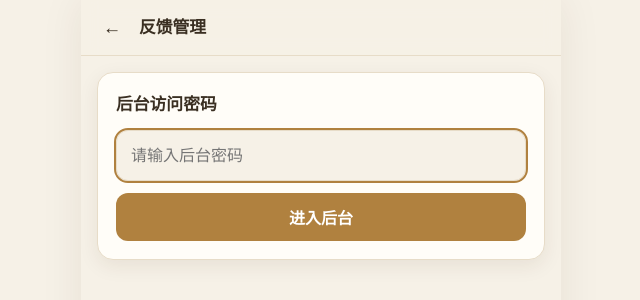
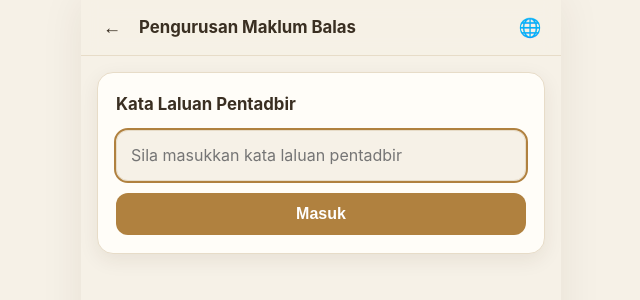
Before and after one commit to Kandre-Smith/new-voices-of-the-silk-road, a React (Vite) app in the folder client/: page /admin in a window 1280 px wide. Shown: the top 300 px of the page, without its empty margins (319-959 px from the left). Built offline with nearby package versions, Linux system fonts and the light colour scheme.

Commit message:
后台反馈查看页支持三语切换

```diff
--- a/client/src/i18n/messages.json
+++ b/client/src/i18n/messages.json
@@ -41,6 +41,16 @@
     "settings.font": "字体调节",
     "settings.feedback": "意见与反馈",
     "settings.about": "关于我们",
+    "admin.title": "反馈管理",
+    "admin.password": "后台访问密码",
+    "admin.passwordPlaceholder": "请输入后台密码",
+    "admin.enter": "进入后台",
+    "admin.verifying": "验证中…",
+    "admin.refresh": "刷新",
+    "admin.logout": "退出",
+    "admin.empty": "暂无反馈",
+    "admin.error": "密码错误或加载失败，请重试",
+    "admin.imageAlt": "反馈图片",
     "font.title": "字体调节",
     "font.previewLabel": "预览",
     "font.previewText": "丝路新声，伴你畅游长安。",
@@ -189,6 +199,16 @@
     "settings.font": "Pelarasan Saiz Fon",
     "settings.feedback": "Maklum Balas",
     "settings.about": "Tentang Kami",
+    "admin.title": "Pengurusan Maklum Balas",
+    "admin.password": "Kata Laluan Pentadbir",
+    "admin.passwordPlaceholder": "Sila masukkan kata laluan pentadbir",
+    "admin.enter": "Masuk",
+    "admin.verifying": "Mengesahkan…",
+    "admin.refresh": "Muat Semula",
+    "admin.logout": "Log Keluar",
+    "admin.empty": "Tiada maklum balas",
+    "admin.error": "Kata laluan salah atau gagal dimuatkan, sila cuba lagi",
+    "admin.imageAlt": "Imej maklum balas",
     "font.title": "Pelarasan Saiz Fon",
     "font.previewLabel": "Pratonton",
     "font.previewText": "Suara Baharu Jalan Sutera, menemani anda menjelajah Chang'an.",
@@ -337,6 +357,16 @@
     "settings.font": "Font Size",
     "settings.feedback": "Feedback",
     "settings.about": "About Us",
+    "admin.title": "Feedback Management",
+    "admin.password": "Admin Password",
+    "admin.passwordPlaceholder": "Enter admin password",
+    "admin.enter": "Enter",
+    "admin.verifying": "Verifying…",
+    "admin.refresh": "Refresh",
+    "admin.logout": "Logout",
+    "admin.empty": "No feedback",
+    "admin.error": "Wrong password or load failed, please try again",
+    "admin.imageAlt": "Feedback image",
     "font.title": "Font Size",
     "font.previewLabel": "Preview",
     "font.previewText": "Silk Road New Voice, your companion through Chang’an.",
--- a/client/src/pages/Admin.tsx
+++ b/client/src/pages/Admin.tsx
@@ -1,25 +1,29 @@
 import { useEffect, useState } from 'react';
+import { useNavigate } from 'react-router-dom';
 import Screen from '../components/Screen';
 import { fetchFeedback, type FeedbackEntry } from '../api';
+import { useApp } from '../store';
 
 const PW_KEY = 'srv-admin-pw';
 
-/** 后台反馈查看页（开发者专用，中文，不计入面向游客的 9 页面） */
+/** 后台反馈查看页（开发者专用，跟随应用三语切换） */
 export default function Admin() {
+  const { t } = useApp();
+  const navigate = useNavigate();
   const [pw, setPw] = useState(() => sessionStorage.getItem(PW_KEY) || '');
   const [list, setList] = useState<FeedbackEntry[] | null>(null);
   const [loading, setLoading] = useState(false);
-  const [error, setError] = useState('');
+  const [failed, setFailed] = useState(false);
 
   async function load(password: string) {
     setLoading(true);
-    setError('');
+    setFailed(false);
     try {
       const data = await fetchFeedback(password);
       setList(data);
       sessionStorage.setItem(PW_KEY, password);
     } catch {
-      setError('密码错误或加载失败，请重试');
+      setFailed(true);
       setList(null);
       setPw('');
       sessionStorage.removeItem(PW_KEY);
@@ -37,11 +41,19 @@ export default function Admin() {
     sessionStorage.removeItem(PW_KEY);
     setPw('');
     setList(null);
-    setError('');
+    setFailed(false);
   }
 
   return (
-    <Screen title="反馈管理" back>
+    <Screen
+      title={t('admin.title')}
+      back
+      right={
+        <button className="icon-btn" onClick={() => navigate('/language')} aria-label={t('language.title')}>
+          🌐
+        </button>
+      }
+    >
       <div className="page-pad">
         {!pw ? (
           <form
@@ -54,31 +66,31 @@ export default function Admin() {
               load(v.trim());
             }}
           >
-            <div className="admin-login-title">后台访问密码</div>
+            <div className="admin-login-title">{t('admin.password')}</div>
             <input
               name="pw"
               type="password"
               autoFocus
               className="admin-input"
-              placeholder="请输入后台密码"
+              placeholder={t('admin.passwordPlaceholder')}
             />
             <button className="btn btn-primary" type="submit" disabled={loading}>
-              {loading ? '验证中…' : '进入后台'}
+              {loading ? t('admin.verifying') : t('admin.enter')}
             </button>
-            {error && <div className="form-msg err">{error}</div>}
+            {failed && <div className="form-msg err">{t('admin.error')}</div>}
           </form>
         ) : (
           <>
             <div className="admin-bar">
               <button className="btn btn-ghost" onClick={() => load(pw)} disabled={loading}>
-                {loading ? '加载中…' : '刷新'}
+                {loading ? t('common.loading') : t('admin.refresh')}
               </button>
               <button className="btn btn-ghost" onClick={logout}>
-                退出
+                {t('admin.logout')}
               </button>
             </div>
-            {error && <div className="form-msg err">{error}</div>}
-            {!loading && list && list.length === 0 && <div className="placeholder">暂无反馈</div>}
+            {failed && <div className="form-msg err">{t('admin.error')}</div>}
+            {!loading && list && list.length === 0 && <div className="placeholder">{t('admin.empty')}</div>}
             {list?.map((f) => (
               <div key={f.id} className="card admin-feedback">
                 <div className="admin-feedback-meta">
@@ -90,7 +102,7 @@ export default function Admin() {
                   <div className="admin-feedback-imgs">
                     {f.images.map((src) => (
                       <a key={src} href={src} target="_blank" rel="noreferrer">
-                        <img src={src} alt="反馈图片" loading="lazy" />
+                        <img src={src} alt={t('admin.imageAlt')} loading="lazy" />
                       </a>
                     ))}
                   </div>
```
Also changed, not shown: 1 other file (tests, documents, lock files or other folders).
